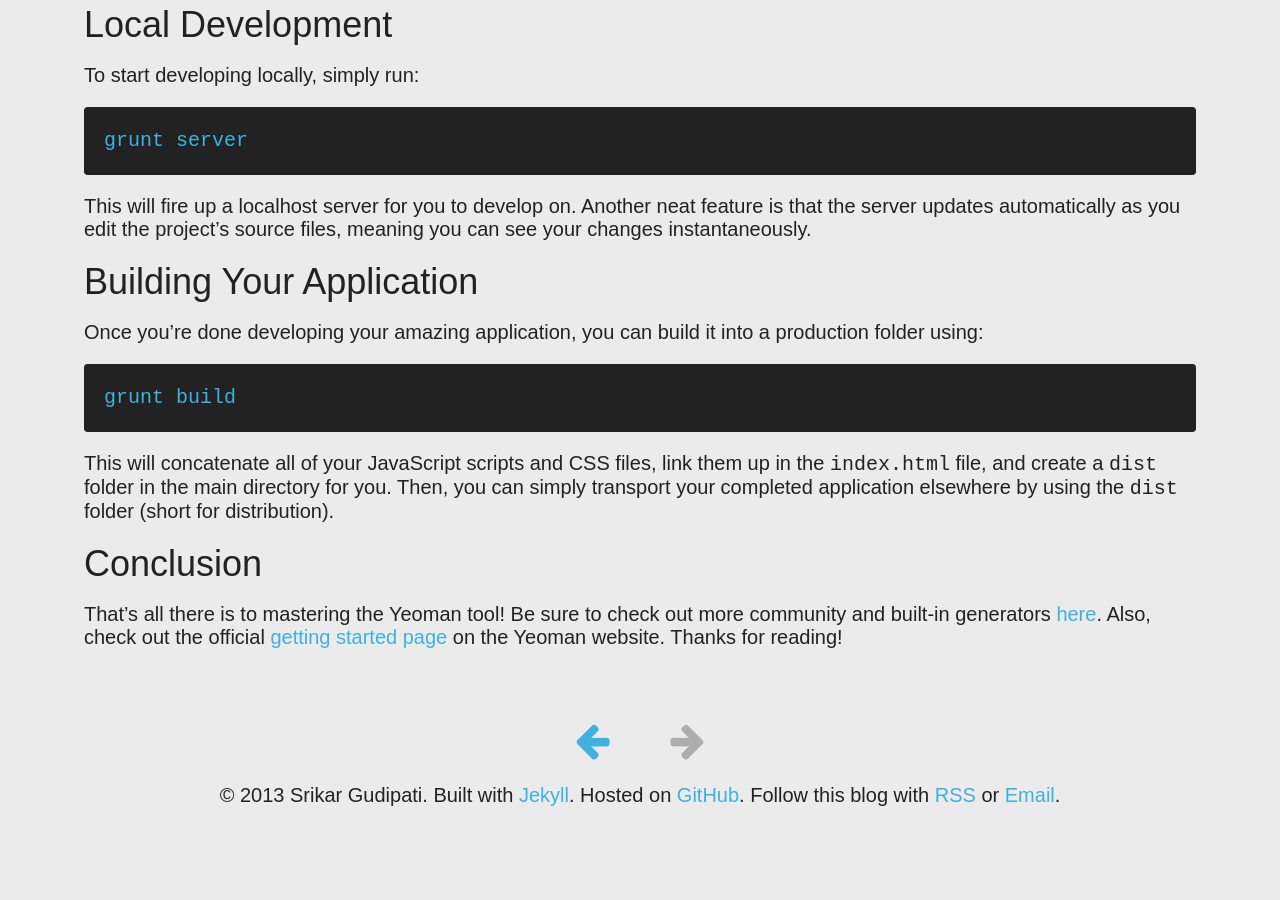
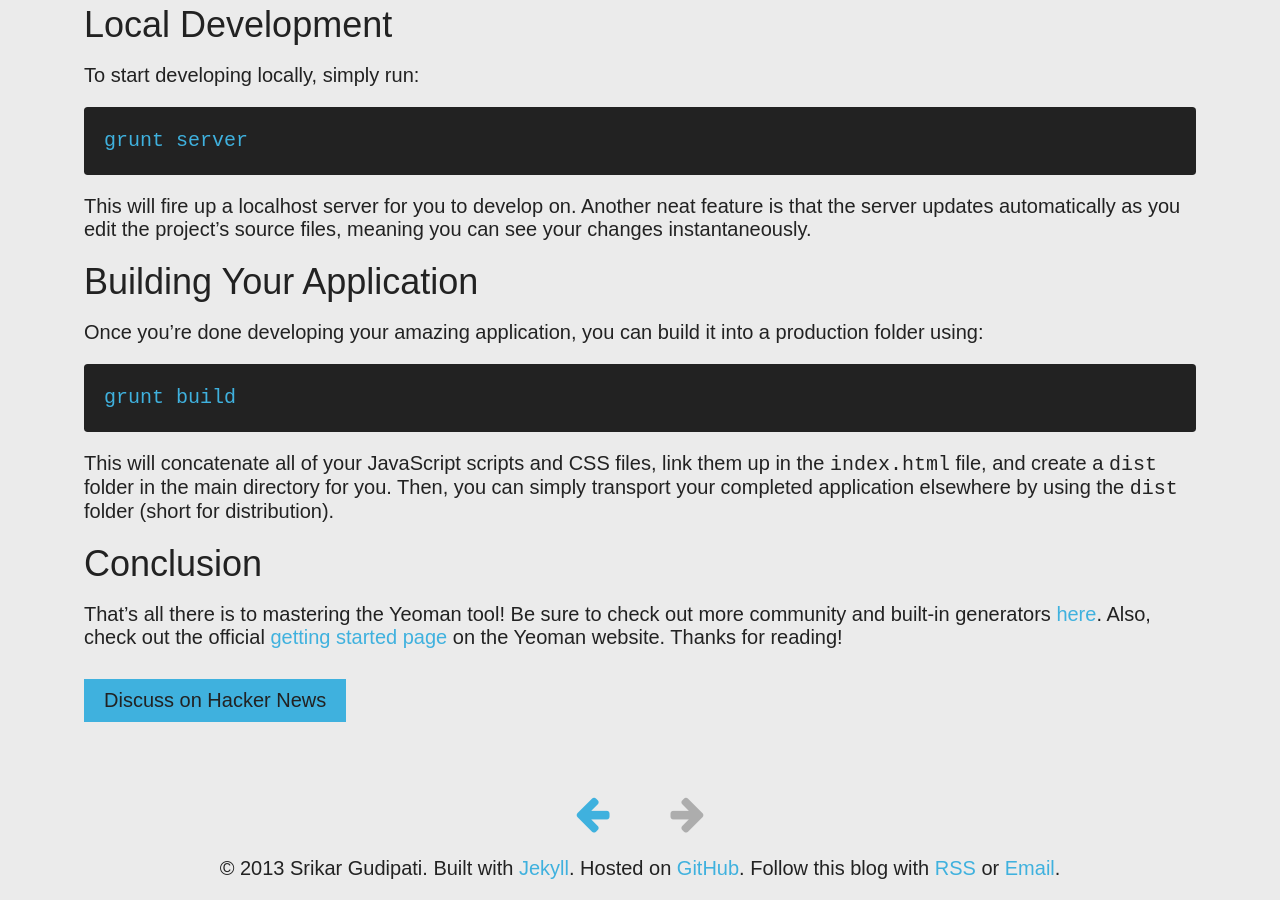
Before and after one commit to srikarg/srikarg.github.io, a Jekyll site: the page built from _posts/2013-08-02-using-yeoman.md, in a window 1280 px wide and 900 px high, scrolled down 1656 px. Built offline with Jekyll 4.4.1, drawn with Linux system fonts in a browser that asks for light colours; some web fonts are replaced; Markdown is read by kramdown in place of the engine named in the settings; comment, search, counter and statistics services are not loaded; before the commit the page ends 2483 px from its top, so only the background shows below that.

Commit message:
Add HackerNews Button to "Using Yeoman".

```diff
--- a/_posts/2013-08-02-using-yeoman.md
+++ b/_posts/2013-08-02-using-yeoman.md
@@ -74,3 +74,5 @@ This will concatenate all of your JavaScript scripts and CSS files, link them up
 # Conclusion
 
 That's all there is to mastering the Yeoman tool! Be sure to check out more community and built-in generators [here](http://yeoman.io/community-generators.html). Also, check out the official [getting started page](http://yeoman.io/gettingstarted.html) on the Yeoman website. Thanks for reading!
+
+<a href="https://news.ycombinator.com/item?id=6151904" class="button">Discuss on Hacker News</a>
```
